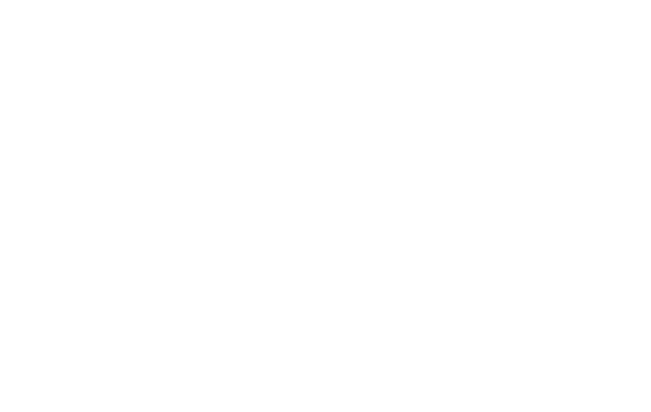
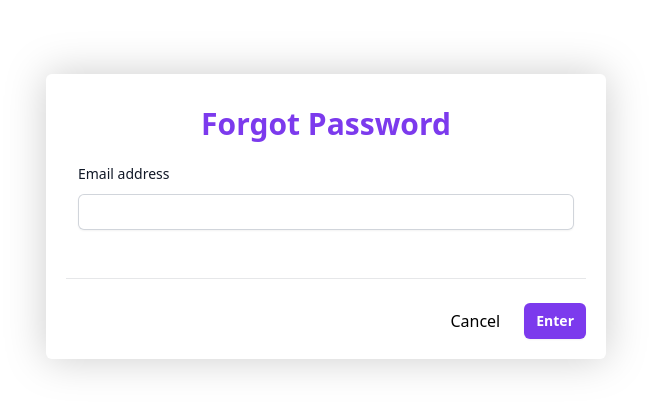
Before and after one commit to ZingerEngineer/akhbark_front_end, a React (Create React App) app: page /forgot-password in a window 1280 px wide. Before the commit this address had no page. Shown: the part 184-596 px from the top of the page, without its empty margins (314-965 px from the left). Built offline with nearby package versions, Linux system fonts and the light colour scheme.

Commit message:
added forgot password page, improved home

```diff
--- a/src/App.tsx
+++ b/src/App.tsx
@@ -2,20 +2,33 @@
 import Home from './views/Home'
 import Login from './views/Login'
 import Register from './views/Register'
+import ForgotPassword from './views/ForgotPassword'
 import { ToastContainer } from 'react-toastify'
-import { createContext, useContext } from 'react'
+import 'react-toastify/dist/ReactToastify.css'
+import { createContext, useContext, useState } from 'react'
+import { UserData } from './interfaces/userData'
+
 export const ThemeContext = createContext('light')
-export const userDataContext = createContext(null)
+export const userDataContext = createContext<{
+  userData: UserData | null
+  setUserData: React.Dispatch<React.SetStateAction<UserData | null>>
+} | null>(null)
 const App = () => {
   const theme = useContext(ThemeContext)
+  const [userData, setUserData] = useState<UserData | null>(null)
   return (
     <div className="app-wrapper w-full h-full flex">
       <ToastContainer />
       <ThemeContext.Provider value={theme}>
-        <userDataContext.Provider value={null}>
+        <userDataContext.Provider
+          value={{
+            userData,
+            setUserData
+          }}
+        >
           <Routes>
             <Route
-              path="/"
+              path="/home"
               element={<Home />}
             ></Route>
             <Route
@@ -26,6 +39,10 @@
               path="/login"
               element={<Login />}
             ></Route>
+            <Route
+              path="/forgot-password"
+              element={<ForgotPassword />}
+            ></Route>
           </Routes>
         </userDataContext.Provider>
       </ThemeContext.Provider>
--- /dev/null
+++ b/src/views/ForgotPassword.tsx
@@ -0,0 +1,58 @@
+import { useState } from 'react'
+import { Link } from 'react-router-dom'
+
+function ForgotPassword() {
+  const handleSignUp = () => {}
+  const [emailValue, setEmailValue] = useState<string>('')
+  const handleSubmit = (event: React.FormEvent<HTMLFormElement>) => {
+    event.preventDefault()
+  }
+  return (
+    <div className="forgot-password-wrapper w-full h-full flex justify-center items-center">
+      <form
+        method="submit"
+        onSubmit={handleSubmit}
+        className="bg-white p-5 rounded-md flex-grow max-w-[70vmin] drop-shadow-[0px_0px_20px_rgb(0,0,0,0.2)]"
+      >
+        <div className="text-center mt-3">
+          <p className="text-violet-600 font-bold text-3xl">Forgot Password</p>
+        </div>
+
+        <div className="space-y-12">
+          <div className="border-b border-gray-900/10 pb-12">
+            <div className="px-3 mt-5">
+              <label
+                htmlFor="email"
+                className="block text-sm font-medium leading-6 text-gray-900"
+              >
+                Email address
+              </label>
+              <div className="mt-2">
+                <input
+                  id="email"
+                  name="email"
+                  type="email"
+                  autoComplete="email"
+                  className="block w-full rounded-md border-0 py-1.5 text-gray-900 shadow-sm ring-1 ring-inset ring-gray-300 placeholder:text-gray-400 focus:ring-2 focus:ring-inset focus:ring-indigo-600 sm:text-sm sm:leading-6 pl-3 outline-none"
+                  value={emailValue}
+                  onChange={(event) => setEmailValue(event.target.value)}
+                />
+              </div>
+            </div>
+          </div>
+        </div>
+        <div className="mt-6 flex items-center justify-end gap-x-6">
+          <Link to="/">Cancel</Link>
+          <button
+            type="submit"
+            className="rounded-md bg-violet-600 px-3 py-2 text-sm font-semibold text-white shadow-sm hover:bg-indigo-500 focus-visible:outline focus-visible:outline-2 focus-visible:outline-offset-2 focus-visible:outline-indigo-600"
+            onClick={handleSignUp}
+          >
+            Enter
+          </button>
+        </div>
+      </form>
+    </div>
+  )
+}
+export default ForgotPassword
--- a/src/views/Home.tsx
+++ b/src/views/Home.tsx
@@ -1,6 +1,19 @@
-interface HomeProps {}
+import { userDataContext } from '../App'
+import { useContext, useState, useEffect } from 'react'
+import { UserData } from '../interfaces/userData'
 
-const Home = (props: HomeProps) => {
-  return <div></div>
+const Home = () => {
+  const [userData, setUserData] = useState<null | UserData>(null)
+  const userState = useContext(userDataContext)
+  useEffect(() => {
+    if (userState) {
+      setUserData(userState?.userData)
+    }
+  }, [userState])
+  return (
+    <div className="home-wrapper w-full h-full">
+      <p>{userData?.userName}</p>
+    </div>
+  )
 }
 export default Home
```
